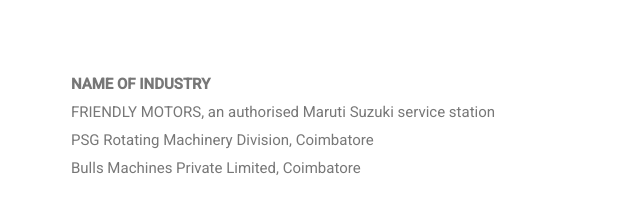
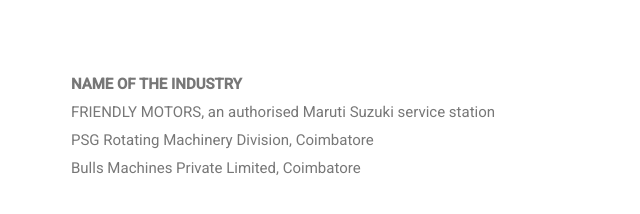
Before and after one commit to Kirpal-Kumaran/My-portfolio, a plain HTML site: page internships.html in a window 1280 px wide. Shown: the part 130-344 px from the top of the page, 0-640 px from the left. Drawn offline with Linux system fonts and the light colour scheme.

Commit message:
Update internships.html

```diff
--- a/internships.html
+++ b/internships.html
@@ -41,7 +41,7 @@
             <div class="row justify-content-start align-items-center">
               <table style="width:100%">
   <tr>
-  <th>NAME OF INDUSTRY </th>
+  <th>NAME OF THE INDUSTRY </th>
     <th>DURATION       </th>
 	<th>AREA OF EXPOSURE
      </th>
```
